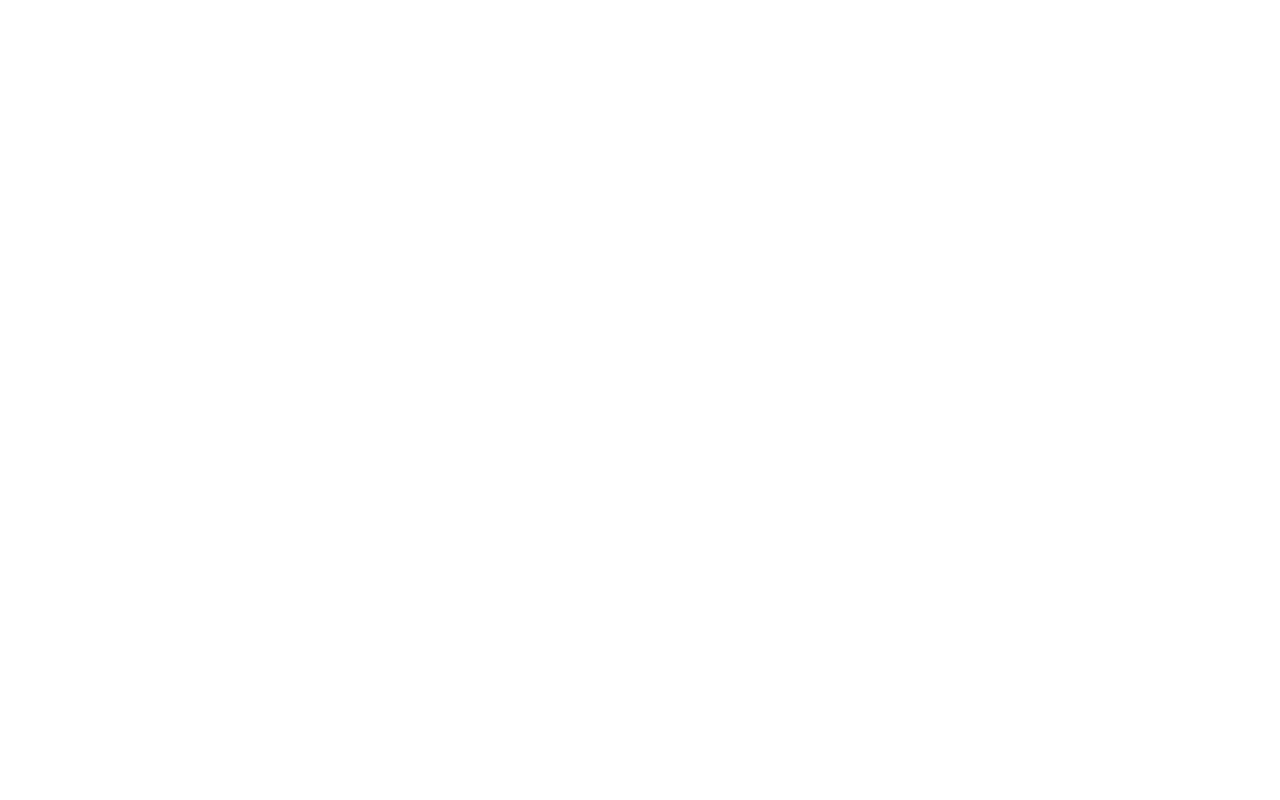
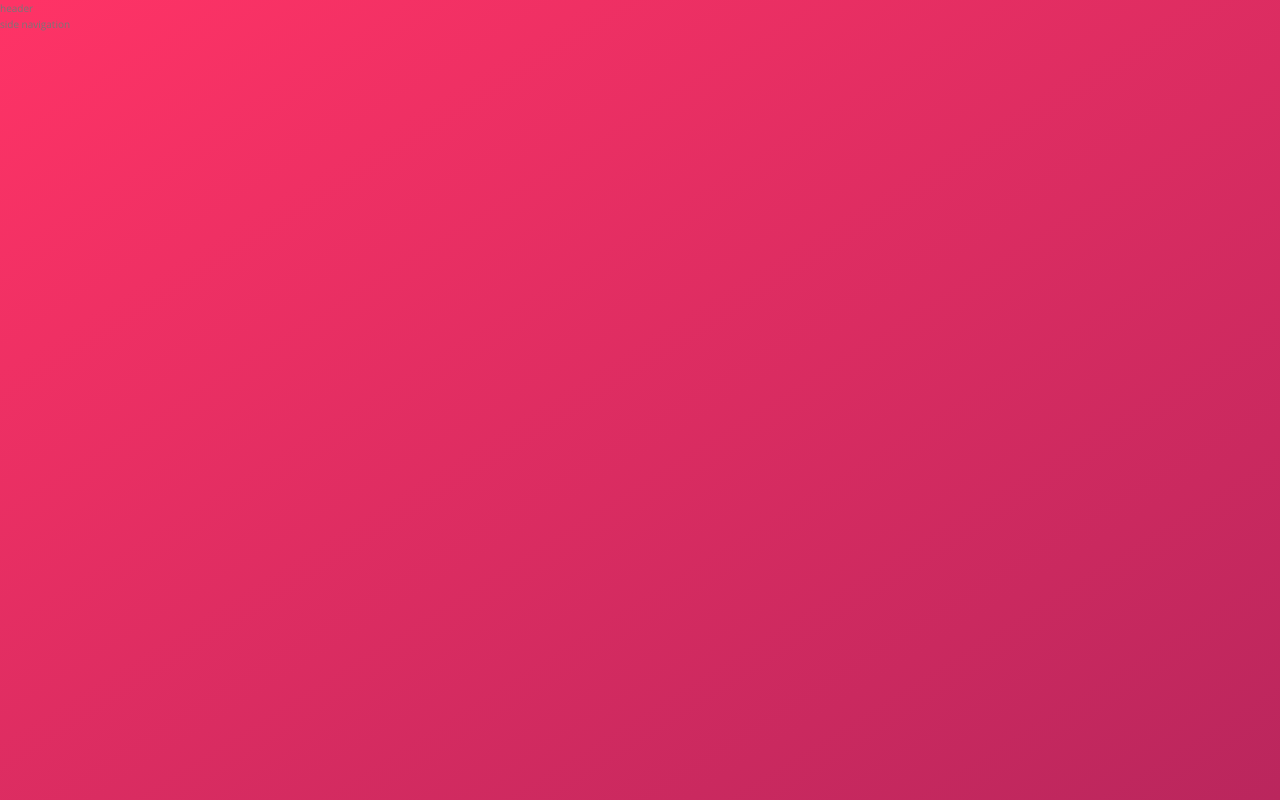
Before and after one commit to pswebcom/vacTrav, a website: page index.html in a window 1280 px wide. Drawn offline with nearby package versions, Linux system fonts and the light colour scheme.

Commit message:
global styles

```diff
--- a/index.html
+++ b/index.html
@@ -1,16 +1,25 @@
 <!DOCTYPE html>
 <html lang="en">
-    <head>
-        <meta charset="UTF-8">
-        <meta name="viewport" content="width=device-width, initial-scale=1.0">
+  <head>
+    <meta charset="UTF-8" />
+    <meta name="viewport" content="width=device-width, initial-scale=1.0" />
 
-        <link href="https://fonts.googleapis.com/css?family=Open+Sans:300,400,600" rel="stylesheet">
-        <link rel="stylesheet" href="css/style.css">
-        <link rel="shortcut icon" type="image/png" href="img/favicon.png">
+    <link
+      href="https://fonts.googleapis.com/css?family=Open+Sans:300,400,600"
+      rel="stylesheet"
+    />
+    <link rel="stylesheet" href="css/style.css" />
+    <link rel="shortcut icon" type="image/png" href="img/favicon.png" />
 
-        <title>trillo &mdash; Your all-in-one booking app</title>
-    </head>
-    <body>
-
-    </body>
+    <title>vacTrav &mdash; Your all-in-one travel app</title>
+  </head>
+  <body>
+    <div class="container">
+      <header class="header">header</header>
+      <div class="content">
+        <nav class="sidebar">side navigation</nav>
+        <main class="hotel-view"></main>
+      </div>
+    </div>
+  </body>
 </html>
--- /dev/null
+++ b/sass/_base.scss
@@ -0,0 +1,53 @@
+//>>>>>>>>>>>>>>>>>>>>>>>>>>>>>>>>>>>>>>>>>>>>>>>>>>>>>>>>>>>>>>>>>>>>>>>>>>>>>>>>>>>>>>>>>>>>>>>>>>
+//css variables...root variables
+
+:root {
+  --color-primary: #eb2f64;
+  --color-primary-light: #ff3366;
+  --color-primary-dark: #ba265d;
+
+  --color-grey-light-1: #faf9f9;
+  --color-grey-light-2: #f4f2f2;
+  --color-grey-light-3: #f0eeee;
+  --color-grey-light-4: #ccc;
+
+  --color-grey-dark-1: #333;
+  --color-grey-dark-2: #777;
+  --color-grey-dark-3: #999;
+}
+
+//>>>>>>>>>>>>>>>>>>>>>>>>>>>>>>>>>>>>>>>>>>>>>>>>>>>>>>>>>>>>>>>>>>>>>>>>>>>>>>>>>>>>>>>>>>>>>>>>>>
+/*global reset*/
+
+* {
+  margin: 0;
+  padding: 0;
+}
+
+*,
+*::after,
+*::before {
+  box-sizing: border-box;
+}
+
+html {
+  box-sizing: border-box;
+  font-size: 62.5%; //1rem =10px,  10px/60px(browser default)=62.5
+}
+
+body {
+  font-family: "Open Sans", sans-serif;
+  font-weight: 400;
+  line-height: 1.6;
+  background-image: linear-gradient(
+    to right bottom,
+    var(--color-primary-light),
+    var(--color-primary-dark)
+  );
+  background-size: cover;
+  background-repeat: no-repeat;
+  min-height: 100vh;
+  color: var(--color-grey-dark-2);
+}
+
+//>>>>>>>>>>>>>>>>>>>>>>>>>>>>>>>>>>>>>>>>>>>>>>>>>>>>>>>>>>>>>>>>>>>>>>>>>>>>>>>>>>>>>>>>>>>>>>>>>>
--- a/sass/main.scss
+++ b/sass/main.scss
@@ -1,17 +1,3 @@
-/*
-COLORS
-
-Primary: #eb2f64
-Primary light: #FF3366
-Primary dark: #BA265D
-
-Grey light 1: #faf9f9
-Grey light 2: #f4f2f2
-Grey light 3: #f0eeee
-Grey light 4: #ccc
-
-Grey dark 1: #333
-Grey dark 2: #777
-Grey dark 3: #999
-
-*/
+@import "base";
+@import "layout";
+@import "components";
```
Also changed, not shown: css/style.css, css/style.min.css (added), sass/_components.scss (added), sass/_layout.scss (added), 2 other files.
